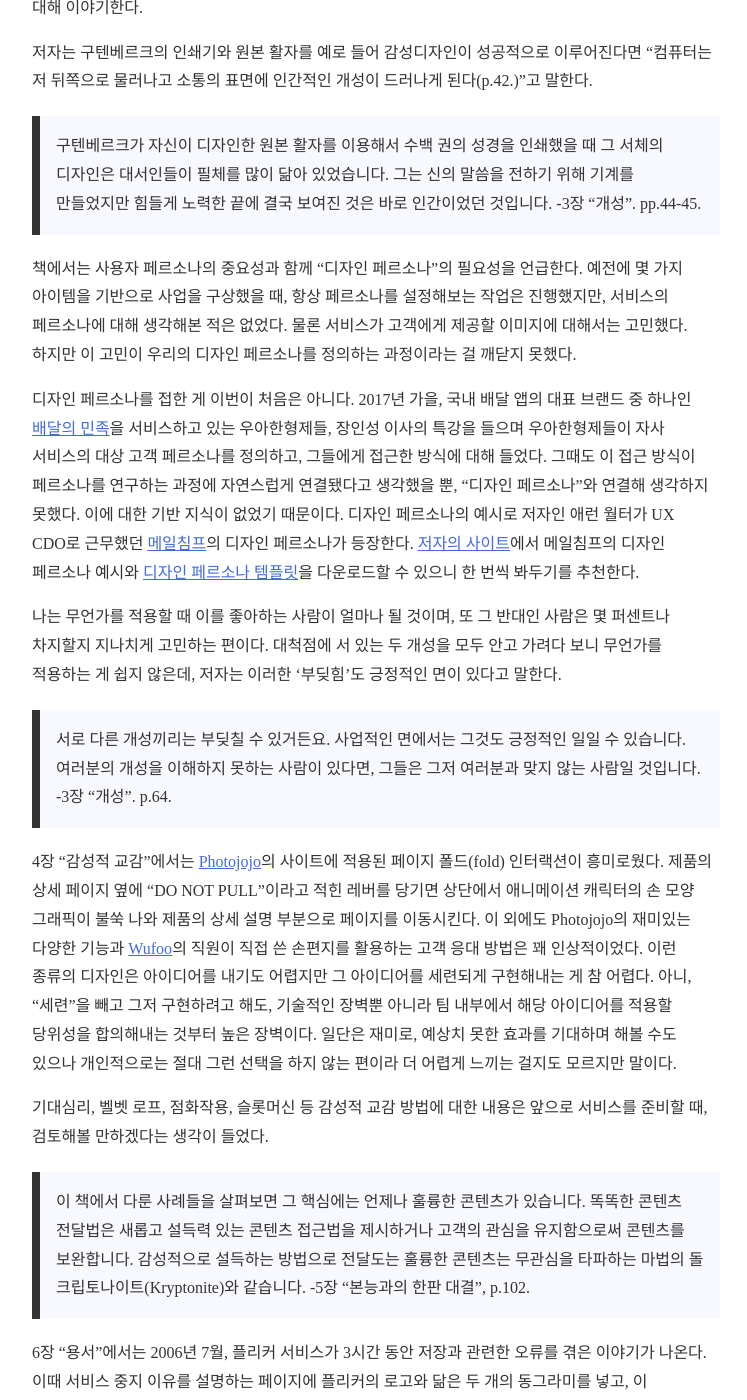
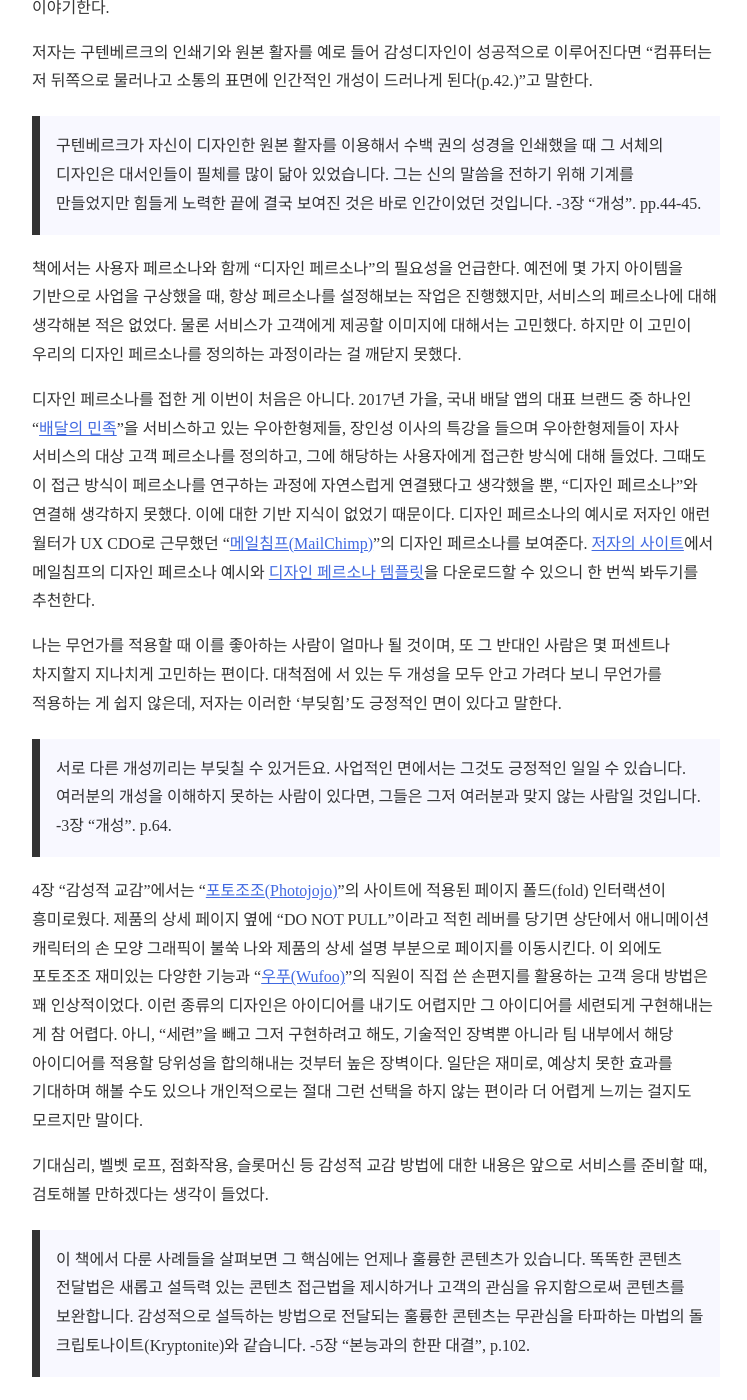
Before and after one commit to paikwiki/paikwiki.github.io, a Jekyll site: the page built from _posts/2018-03-11-designing-for-emotion.md, in a window 1280 px wide and 1400 px high, scrolled down 483 px. Shown: the whole window, without its empty margins (264-1011 px from the left). Built offline with Jekyll 4.4.1, drawn with Linux system fonts in a browser that asks for light colours; some web fonts are replaced; some of the changed text lies outside the part shown.

Commit message:
Fix typo

```diff
--- a/_posts/2018-03-11-designing-for-emotion.md
+++ b/_posts/2018-03-11-designing-for-emotion.md
@@ -5,27 +5,27 @@
 aItemId: 25344561
 aItemImageUrl: http://image.aladin.co.kr/product/2534/45/cover/8996349852_1.jpg
 ---
-애런 월터(Aarron Walter)의  『[감성 디자인](http://www.aladin.co.kr/shop/wproduct.aspx?ItemId=25344561&ttbkey=ttbvdoob0108002&COPYPaper=1)』은 마치 공산품처럼 획일적으로 적용되는 UX/UI 디자인을 벗어나, 웹사이트나 어플리케이션이 사용자에게 인격이 반영된 하나의 인격체처럼 다가갈 수 있는 방법에 대해 이야기한다.
+애런 월터(Aarron Walter)의  『[감성 디자인](http://www.aladin.co.kr/shop/wproduct.aspx?ItemId=25344561&ttbkey=ttbvdoob0108002&COPYPaper=1)』은 마치 공산품처럼 획일적으로 적용되는 UX/UI 디자인을 벗어나, 웹사이트나 어플리케이션이 사용자에게 하나의 인격체처럼 다가갈 수 있는 방법에 대해 이야기한다.
 
 저자는 구텐베르크의 인쇄기와 원본 활자를 예로 들어 감성디자인이 성공적으로 이루어진다면 "컴퓨터는 저 뒤쪽으로 물러나고 소통의 표면에 인간적인 개성이 드러나게 된다(p.42.)"고 말한다.
 
 > 구텐베르크가 자신이 디자인한 원본 활자를 이용해서 수백 권의 성경을 인쇄했을 때 그 서체의 디자인은 대서인들이 필체를 많이 닮아 있었습니다. 그는 신의 말씀을 전하기 위해 기계를 만들었지만 힘들게 노력한 끝에 결국 보여진 것은 바로 인간이었던 것입니다. -3장 "개성". pp.44-45.
 
-책에서는 사용자 페르소나의 중요성과 함께 "디자인 페르소나"의 필요성을 언급한다. 예전에 몇 가지 아이템을 기반으로 사업을 구상했을 때, 항상 페르소나를 설정해보는 작업은 진행했지만, 서비스의 페르소나에 대해 생각해본 적은 없었다. 물론 서비스가 고객에게 제공할 이미지에 대해서는 고민했다. 하지만 이 고민이 우리의 디자인 페르소나를 정의하는 과정이라는 걸 깨닫지 못했다.
+책에서는 사용자 페르소나와 함께 "디자인 페르소나"의 필요성을 언급한다. 예전에 몇 가지 아이템을 기반으로 사업을 구상했을 때, 항상 페르소나를 설정해보는 작업은 진행했지만, 서비스의 페르소나에 대해 생각해본 적은 없었다. 물론 서비스가 고객에게 제공할 이미지에 대해서는 고민했다. 하지만 이 고민이 우리의 디자인 페르소나를 정의하는 과정이라는 걸 깨닫지 못했다.
 
-디자인 페르소나를 접한 게 이번이 처음은 아니다. 2017년 가을, 국내 배달 앱의 대표 브랜드 중 하나인 [배달의 민족](https://www.baemin.com/)을 서비스하고 있는 우아한형제들, 장인성 이사의 특강을 들으며 우아한형제들이 자사 서비스의 대상 고객 페르소나를 정의하고, 그들에게 접근한 방식에 대해 들었다. 그때도 이 접근 방식이 페르소나를 연구하는 과정에 자연스럽게 연결됐다고 생각했을 뿐, "디자인 페르소나"와 연결해 생각하지 못했다. 이에 대한 기반 지식이 없었기 때문이다. 디자인 페르소나의 예시로 저자인 애런 월터가 UX CDO로 근무했던 [메일침프](http://mailchimp.com/)의 디자인 페르소나가 등장한다. [저자의 사이트](http://aarronwalter.com/)에서 메일침프의 디자인 페르소나 예시와 [디자인 페르소나 템플릿](http://aarronwalter.com/design-personas/)을 다운로드할 수 있으니 한 번씩 봐두기를 추천한다.
+디자인 페르소나를 접한 게 이번이 처음은 아니다. 2017년 가을, 국내 배달 앱의 대표 브랜드 중 하나인 “[배달의 민족](https://www.baemin.com/)”을 서비스하고 있는 우아한형제들, 장인성 이사의 특강을 들으며 우아한형제들이 자사 서비스의 대상 고객 페르소나를 정의하고, 그에 해당하는 사용자에게 접근한 방식에 대해 들었다. 그때도 이 접근 방식이 페르소나를 연구하는 과정에 자연스럽게 연결됐다고 생각했을 뿐, "디자인 페르소나"와 연결해 생각하지 못했다. 이에 대한 기반 지식이 없었기 때문이다. 디자인 페르소나의 예시로 저자인 애런 월터가 UX CDO로 근무했던 “[메일침프(MailChimp)](http://mailchimp.com/)”의 디자인 페르소나를 보여준다. [저자의 사이트](http://aarronwalter.com/)에서 메일침프의 디자인 페르소나 예시와 [디자인 페르소나 템플릿](http://aarronwalter.com/design-personas/)을 다운로드할 수 있으니 한 번씩 봐두기를 추천한다.
 
 나는 무언가를 적용할 때 이를 좋아하는 사람이 얼마나 될 것이며, 또 그 반대인 사람은 몇 퍼센트나 차지할지 지나치게 고민하는 편이다. 대척점에 서 있는 두 개성을 모두 안고 가려다 보니 무언가를 적용하는 게 쉽지 않은데, 저자는 이러한 '부딪힘'도 긍정적인 면이 있다고 말한다.
 
 > 서로 다른 개성끼리는 부딪칠 수 있거든요. 사업적인 면에서는 그것도 긍정적인 일일 수 있습니다. 여러분의 개성을 이해하지 못하는 사람이 있다면, 그들은 그저 여러분과 맞지 않는 사람일 것입니다. -3장 "개성". p.64.
 
-4장 "감성적 교감"에서는 [Photojojo](http://photojojo.com/)의 사이트에 적용된 페이지 폴드(fold) 인터랙션이 흥미로웠다. 제품의 상세 페이지 옆에 "DO NOT PULL"이라고 적힌 레버를 당기면 상단에서 애니메이션 캐릭터의 손 모양 그래픽이 불쑥 나와 제품의 상세 설명 부분으로 페이지를 이동시킨다. 이 외에도 Photojojo의 재미있는 다양한 기능과 [Wufoo](https://www.wufoo.com)의 직원이 직접 쓴 손편지를 활용하는 고객 응대 방법은 꽤 인상적이었다. 이런 종류의 디자인은 아이디어를 내기도 어렵지만 그 아이디어를 세련되게 구현해내는 게 참 어렵다. 아니, "세련"을 빼고 그저 구현하려고 해도, 기술적인 장벽뿐 아니라 팀 내부에서 해당 아이디어를 적용할 당위성을 합의해내는 것부터 높은 장벽이다. 일단은 재미로, 예상치 못한 효과를 기대하며 해볼 수도 있으나 개인적으로는 절대 그런 선택을 하지 않는 편이라 더 어렵게 느끼는 걸지도 모르지만 말이다.
+4장 "감성적 교감"에서는 “[포토조조(Photojojo)](http://photojojo.com/)”의 사이트에 적용된 페이지 폴드(fold) 인터랙션이 흥미로웠다. 제품의 상세 페이지 옆에 "DO NOT PULL"이라고 적힌 레버를 당기면 상단에서 애니메이션 캐릭터의 손 모양 그래픽이 불쑥 나와 제품의 상세 설명 부분으로 페이지를 이동시킨다. 이 외에도 포토조조 재미있는 다양한 기능과 “[우푸(Wufoo)](https://www.wufoo.com)”의 직원이 직접 쓴 손편지를 활용하는 고객 응대 방법은 꽤 인상적이었다. 이런 종류의 디자인은 아이디어를 내기도 어렵지만 그 아이디어를 세련되게 구현해내는 게 참 어렵다. 아니, "세련"을 빼고 그저 구현하려고 해도, 기술적인 장벽뿐 아니라 팀 내부에서 해당 아이디어를 적용할 당위성을 합의해내는 것부터 높은 장벽이다. 일단은 재미로, 예상치 못한 효과를 기대하며 해볼 수도 있으나 개인적으로는 절대 그런 선택을 하지 않는 편이라 더 어렵게 느끼는 걸지도 모르지만 말이다.
 
 기대심리, 벨벳 로프, 점화작용, 슬롯머신 등 감성적 교감 방법에 대한 내용은 앞으로 서비스를 준비할 때, 검토해볼 만하겠다는 생각이 들었다.
 
-> 이 책에서 다룬 사례들을 살펴보면 그 핵심에는 언제나 훌륭한 콘텐츠가 있습니다. 똑똑한 콘텐츠 전달법은 새롭고 설득력 있는 콘텐츠 접근법을 제시하거나 고객의 관심을 유지함으로써 콘텐츠를 보완합니다. 감성적으로 설득하는 방법으로 전달도는 훌륭한 콘텐츠는 무관심을 타파하는 마법의 돌 크립토나이트(Kryptonite)와 같습니다. -5장 "본능과의 한판 대결", p.102.
+> 이 책에서 다룬 사례들을 살펴보면 그 핵심에는 언제나 훌륭한 콘텐츠가 있습니다. 똑똑한 콘텐츠 전달법은 새롭고 설득력 있는 콘텐츠 접근법을 제시하거나 고객의 관심을 유지함으로써 콘텐츠를 보완합니다. 감성적으로 설득하는 방법으로 전달되는 훌륭한 콘텐츠는 무관심을 타파하는 마법의 돌 크립토나이트(Kryptonite)와 같습니다. -5장 "본능과의 한판 대결", p.102.
 
-6장 "용서"에서는 2006년 7월, 플리커 서비스가 3시간 동안 저장과 관련한 오류를 겪은 이야기가 나온다. 이때 서비스 중지 이유를 설명하는 페이지에 플리커의 로고와 닮은 두 개의 동그라미를 넣고, 이 동그라미에 색을 칠해서 사진을 찍어뒀다가 서비스가 정상 복구된 후 업로드해달라고 요청했다고 한다. 우승자에게는 일 년간 프로 계정을 제공함으로써, 서비스 장애에 대한 스트레스를 만족감으로 전환한 사례다.
+6장 "용서"에서는 2006년 7월, [플리커(Flickr)](https://flickr.com)서비스가 3시간 동안 저장과 관련한 오류를 겪은 이야기가 나온다. 이때 서비스 중지 이유를 설명하는 페이지에 플리커의 로고와 닮은 두 개의 동그라미를 넣고, 이 동그라미에 색을 칠해서 사진을 찍어뒀다가 서비스가 정상 복구된 후 업로드해서 최고의 작품을 가리는 이벤트를 진행했다고 한다. 우승자에게는 일 년간 프로 계정을 제공했고, 이는 서비스 장애에 대한 스트레스를 만족감으로 전환한 사례다.
 
 > 우리는 단지 페이지를 디자인하는 것이 아니라 인간적인 경험을 디자인합니다. 미술공예운동을 이끌었던 사람들처럼 우리도 인간적인 감성을 보존하고 우리의 작업 안에서 스스로를 보여주는 것은 선택사항이 아니라는 것을 잘 알고 있습니다. 그것은 정말 중요한 필수 요소입니다. -7장 "위험과 보상". pp.129-130.
 
```
Also changed, not shown: other parts of _posts/2018-03-11-designing-for-emotion.md (+2 -2 lines).
